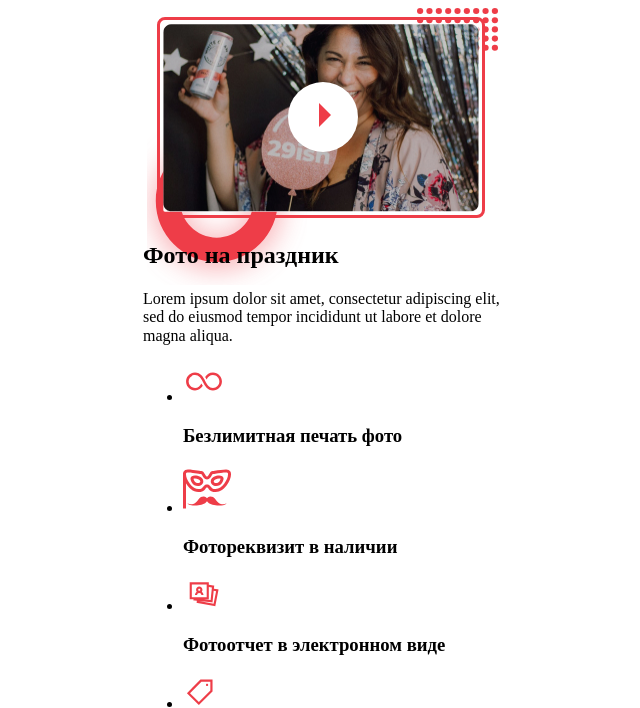
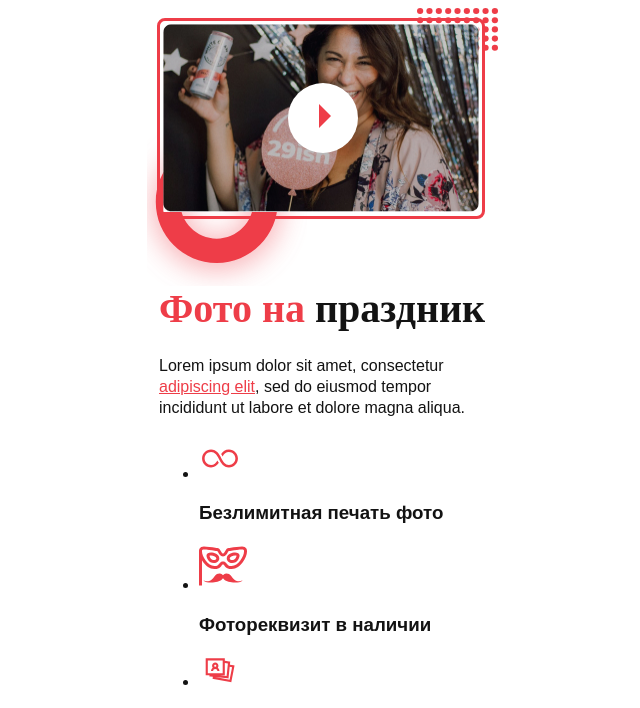
Before and after one commit to Renzi0n/test-for-job, a website: page source/index.html in a window 1280 px wide. Shown: the part 92-800 px from the top of the page, without its empty margins (317-957 px from the left). Drawn offline with nearby package versions, Linux system fonts and the light colour scheme; files that its build step writes are made by us from their sources; files whose address does not match are found by name.

Commit message:
Добавлены стили для info

```diff
--- a/source/index.html
+++ b/source/index.html
@@ -31,10 +31,13 @@
       </header>
 
       <section class="info">
-        <h2 class="info__title">Фото на праздник</h2>
+        <h2 class="info__title">
+          <span class="info__pink">Фото на</span>
+          праздник
+        </h2>
         <p class="info__description">
           Lorem ipsum dolor sit amet, consectetur
-          adipiscing elit, sed do eiusmod tempor
+          <a href="#" class="info__pink">adipiscing elit</a>, sed do eiusmod tempor
           incididunt ut labore et dolore magna
           aliqua.
         </p>
--- /dev/null
+++ b/source/sass/blocks/info.scss
@@ -0,0 +1,20 @@
+.info {
+    margin: 58px $main-gap 0 $main-gap;
+}
+
+.info__title {
+    margin: 0;
+    font-family: Roboto Slab;
+    font-style: normal;
+    font-weight: bold;
+    font-size: 40px;
+    line-height: 53px;
+}
+
+.info__pink {
+    color: $color-secondary;
+}
+
+.info__description {
+    margin: 20px 0;
+}
--- a/source/sass/global/global.scss
+++ b/source/sass/global/global.scss
@@ -3,3 +3,12 @@ main {
     margin-left: auto;
     margin-right: auto;
 }
+
+body {
+    font-family: "Work Sans", sans-serif;
+    font-style: normal;
+    font-weight: normal;
+    font-size: 16px;
+    line-height: 21px;
+    color: $color-primary;
+}
--- a/source/sass/global/variables.scss
+++ b/source/sass/global/variables.scss
@@ -1,3 +1,5 @@
 $color-primary: #131313;
 $color-secondary: #EE3D48;
 $color-sub: #6A6A6A;
+
+$main-gap: 16px;
--- a/source/sass/style.scss
+++ b/source/sass/style.scss
@@ -5,3 +5,5 @@
 @import "blocks/visually-hidden.scss";
 @import "blocks/header.scss";
 @import "blocks/media.scss";
+@import "blocks/info.scss";
+@import "blocks/features.scss";
```
Also changed, not shown: source/sass/blocks/features.scss (added).
